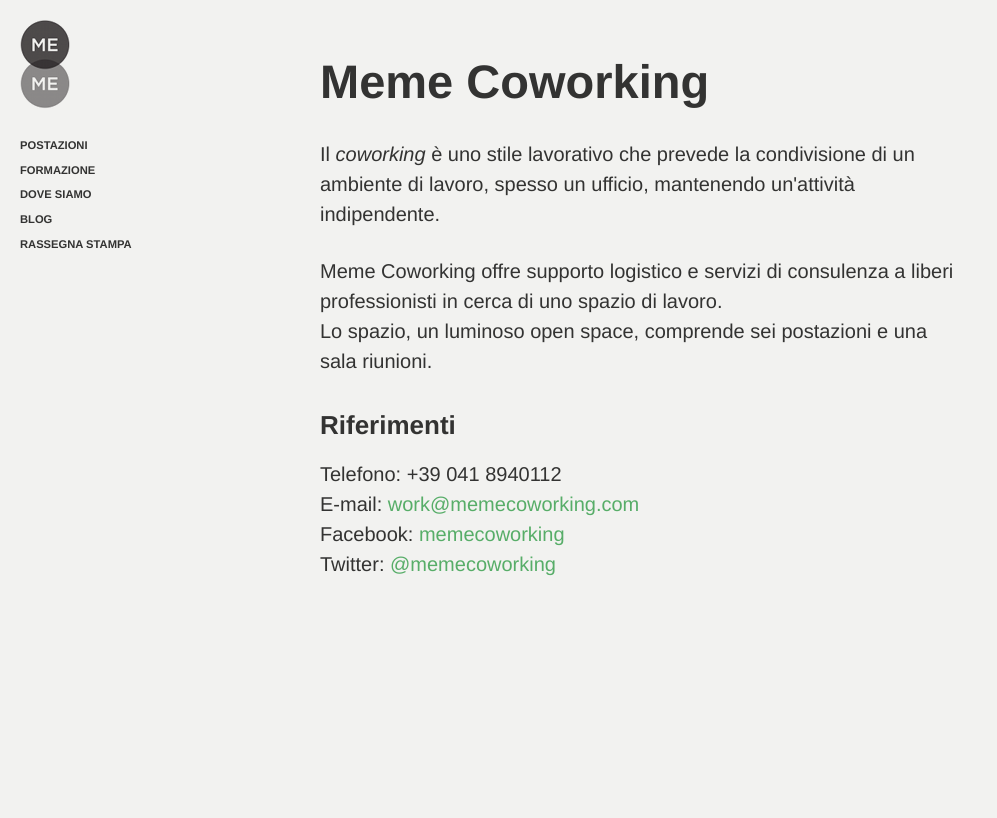
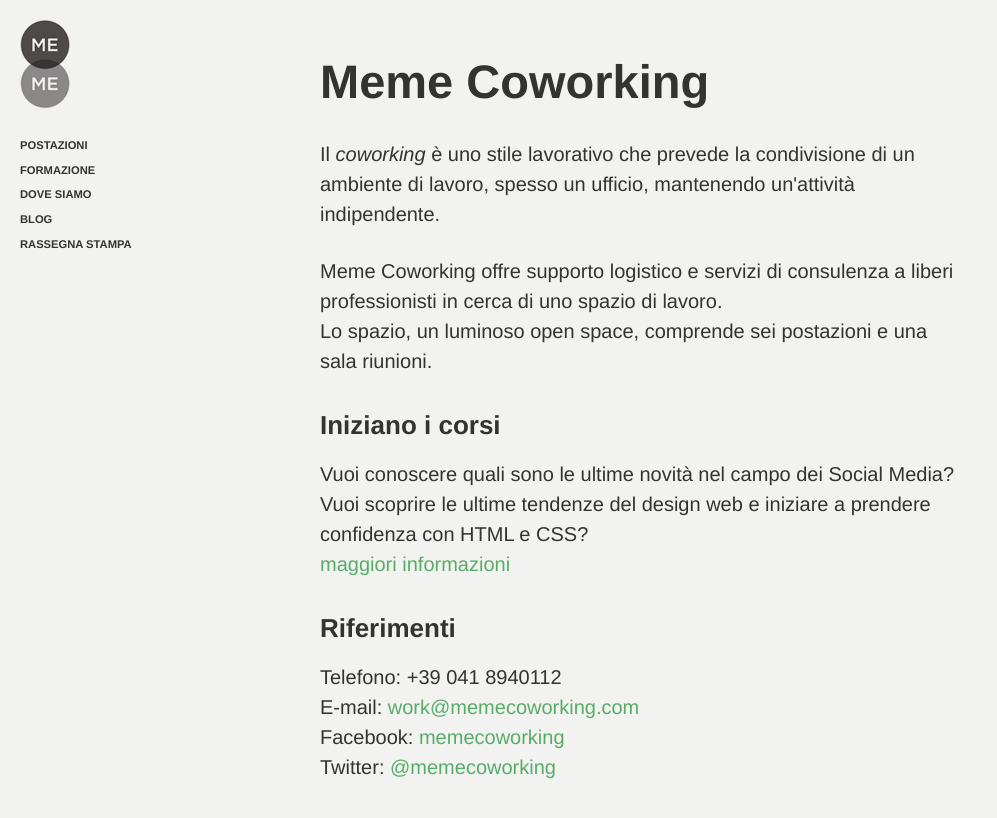
Before and after one commit to memecoworking/memecoworking.github.com, a Jekyll site: the page built from index.html, in a window 1280 px wide. Shown: the top 818 px of the page, without its empty margins (0-997 px from the left). Built offline with Jekyll 4.4.1, drawn with Linux system fonts in a browser that asks for light colours; Markdown is read by kramdown in place of the engine named in the settings.

Commit message:
courses link added in index page

```diff
--- a/index.html
+++ b/index.html
@@ -118,6 +118,12 @@ releases:
   </ul>
 </div>
 -->
+<h2>Iniziano i corsi</h2>
+<p>
+  Vuoi conoscere quali sono le ultime novità nel campo dei Social Media? <br/>
+  Vuoi scoprire le ultime tendenze del design web e iniziare a prendere confidenza con HTML e CSS?<br/>
+  <a href="/formazione.html">maggiori informazioni</a>
+</p>
 <h2>Riferimenti</h2>
 <p>
   Telefono: +39 041 8940112<br/>
```
